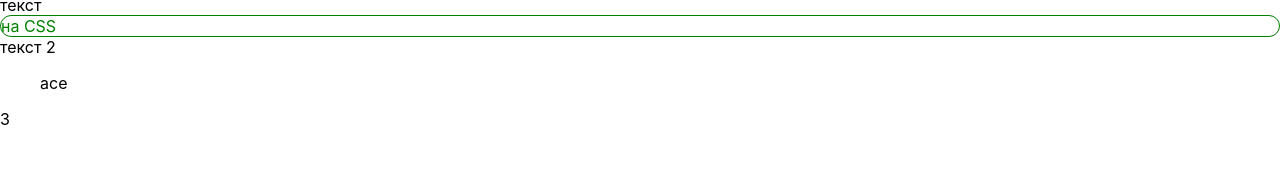
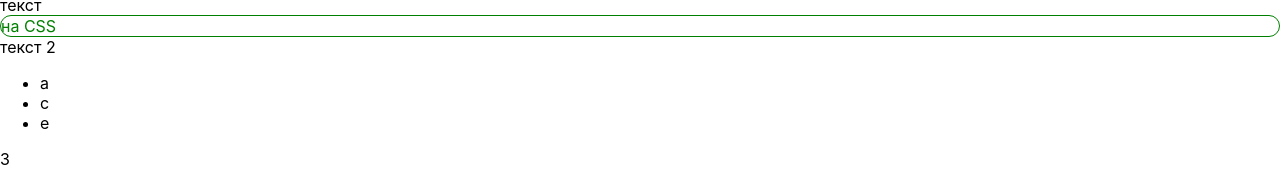
Before and after one commit to kate0n/JS-learing-tasks, a React (Create React App) app: page / in a window 1280 px wide. Shown: the part 189-372 px from the top of the page. Built offline with nearby package versions, Linux system fonts and the light colour scheme.

Commit message:
на циклы

```diff
--- a/src/tasks/Cycles.js
+++ b/src/tasks/Cycles.js
@@ -2,23 +2,32 @@ import React from 'react';
 
 const arr = ['a', 'b', 'c', 'd', 'e'];
 
+// список из элементов массива
 const newArr = arr.map(arrItem => {
     return <li> {arrItem} </li>;
 });
 
+// четные
 const filterArr = arr.filter((arrItem, index) => {
-    for (let i=0;  i < arr.length; i++){
+    // для нечетных
+    // if (index % 2 !=== 0) {
     if (index % 2 === 0) {
-    return <li> {arrItem} </li> ;} }
+        return arrItem;
+    }
 });
 
+const evenArr = filterArr.map(arrItem => {
+    return <li> {arrItem} </li>;
+});
+
+// вверхний индекс
 const upperCase = arr.map(arrItem => {
-    return <li> {filterArr} </li>;
+    return <li> {arrItem.toUpperCase()} </li>;
 });
 
 const Cycles = () => (
     <ul>
-        {filterArr}
+        {evenArr}
     </ul>
 );
 
```
